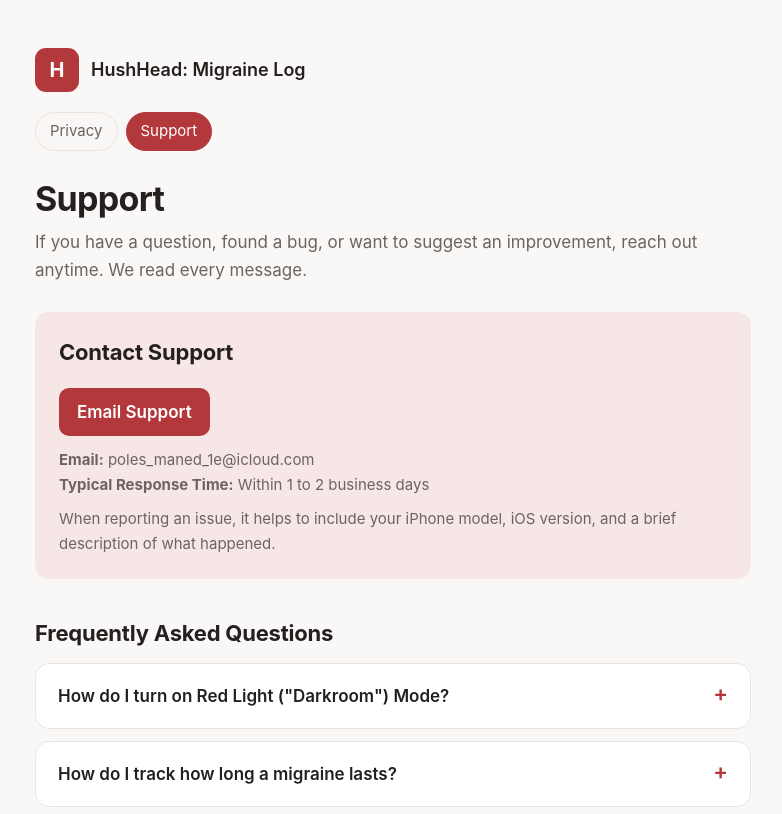
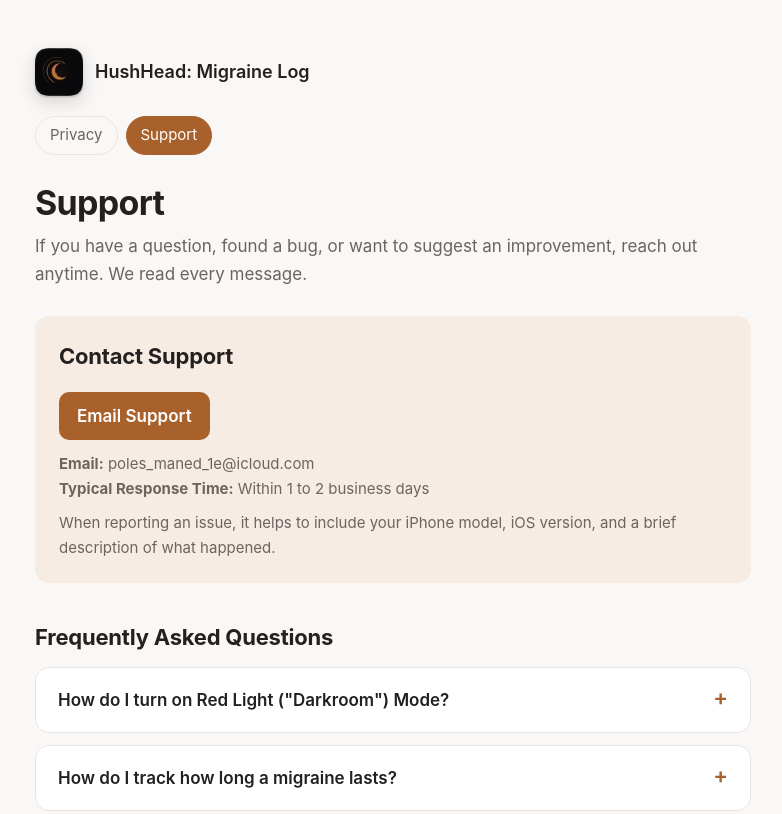
Before and after one commit to rchilds86/robertchilds-dev, a plain HTML site: page hushhead/support/index.html in a window 1280 px wide. Shown: the top 814 px of the page, without its empty margins (247-1029 px from the left). Drawn offline with Linux system fonts and the light colour scheme.

Commit message:
Use real HushHead app icon
Co-Authored-By: Claude Opus 5.5 <noreply@anthropic.com>
Claude-Session: https://claude.ai/code/session_01TRWzSD24ZiTCxiByqxEs6f

```diff
--- a/hushhead/support/index.html
+++ b/hushhead/support/index.html
@@ -5,15 +5,17 @@
 <meta name="viewport" content="width=device-width, initial-scale=1">
 <title>Support | HushHead: Migraine Log</title>
 <meta name="description" content="Support and FAQ for HushHead: Migraine Log, a local-first migraine diary for iPhone.">
+<link rel="icon" type="image/png" href="/apps/icons/hushhead.png">
+<link rel="apple-touch-icon" href="/apps/icons/hushhead.png">
 <style>
   :root {
     --bg: #faf8f6; --card: #ffffff; --text: #23201f; --muted: #6b6461;
-    --accent: #b3383c; --accent-soft: #f6e6e5; --border: #ebe5e2;
+    --accent: #a8612a; --accent-soft: #f6ece3; --border: #ebe5e2; --on-accent: #ffffff;
   }
   @media (prefers-color-scheme: dark) {
     :root {
       --bg: #141112; --card: #1d191a; --text: #eee7e5; --muted: #a69c99;
-      --accent: #e0686b; --accent-soft: #2c1c1d; --border: #2e2829;
+      --accent: #d99a5b; --accent-soft: #2a1f17; --border: #2e2829; --on-accent: #1a1209;
     }
   }
   * { box-sizing: border-box; }
@@ -25,17 +27,14 @@
   .wrap { max-width: 760px; margin: 0 auto; padding: 48px 22px 64px; }
   header { margin-bottom: 28px; }
   .brand { display: flex; align-items: center; gap: 12px; margin-bottom: 20px; }
-  .mark {
-    width: 44px; height: 44px; border-radius: 11px; background: var(--accent);
-    display: grid; place-items: center; color: #fff; font-weight: 700; font-size: 20px;
-  }
+  .mark { width: 48px; height: 48px; border-radius: 22.5%; display: block; box-shadow: 0 1px 2px rgba(0,0,0,.18), 0 6px 18px rgba(0,0,0,.14); }
   .brand span { font-weight: 600; font-size: 18px; }
   nav { display: flex; gap: 8px; margin-bottom: 28px; }
   nav a {
     text-decoration: none; color: var(--muted); padding: 6px 14px; border-radius: 999px;
     border: 1px solid var(--border); font-size: 15px;
   }
-  nav a.active { background: var(--accent); color: #fff; border-color: var(--accent); }
+  nav a.active { background: var(--accent); color: var(--on-accent); border-color: var(--accent); }
   h1 { font-size: 34px; line-height: 1.2; margin: 0 0 8px; letter-spacing: -0.02em; }
   .lede { color: var(--muted); margin: 0; }
   .contact {
@@ -43,7 +42,7 @@
   }
   .contact h2 { margin-top: 0; }
   .btn {
-    display: inline-block; background: var(--accent); color: #fff; text-decoration: none;
+    display: inline-block; background: var(--accent); color: var(--on-accent); text-decoration: none;
     padding: 10px 18px; border-radius: 10px; font-weight: 600; margin: 6px 0 12px;
   }
   .meta { font-size: 15px; color: var(--muted); }
@@ -76,7 +75,7 @@
 <body>
 <div class="wrap">
   <header>
-    <div class="brand"><div class="mark">H</div><span>HushHead: Migraine Log</span></div>
+    <div class="brand"><img class="mark" src="/apps/icons/hushhead.png" alt="" width="48" height="48"><span>HushHead: Migraine Log</span></div>
     <nav>
       <a href="../privacy/">Privacy</a>
       <a href="../support/" class="active">Support</a>
@@ -145,7 +144,7 @@
     <p>HushHead is a personal tracking tool meant to help you organize symptom logs for conversations with your doctor or neurologist. It does not offer medical advice, diagnosis, or treatment. Always consult a qualified healthcare professional regarding medical decisions or urgent symptoms.</p>
   </div>
 
-  <footer>&copy; 2026 Robert Childs. All rights reserved.</footer>
+  <footer>&copy; 2026 Robert Childs. All rights reserved. &middot; <a href="/apps/">More apps</a></footer>
 </div>
 </body>
 </html>
```
Also changed, not shown: apps/index.html (+3 -3 lines), hushhead/privacy/index.html (+8 -9 lines), index.html (+2 -2 lines), apps/icons/hushhead.png (added), apps/icons/hushhead.svg (deleted).
